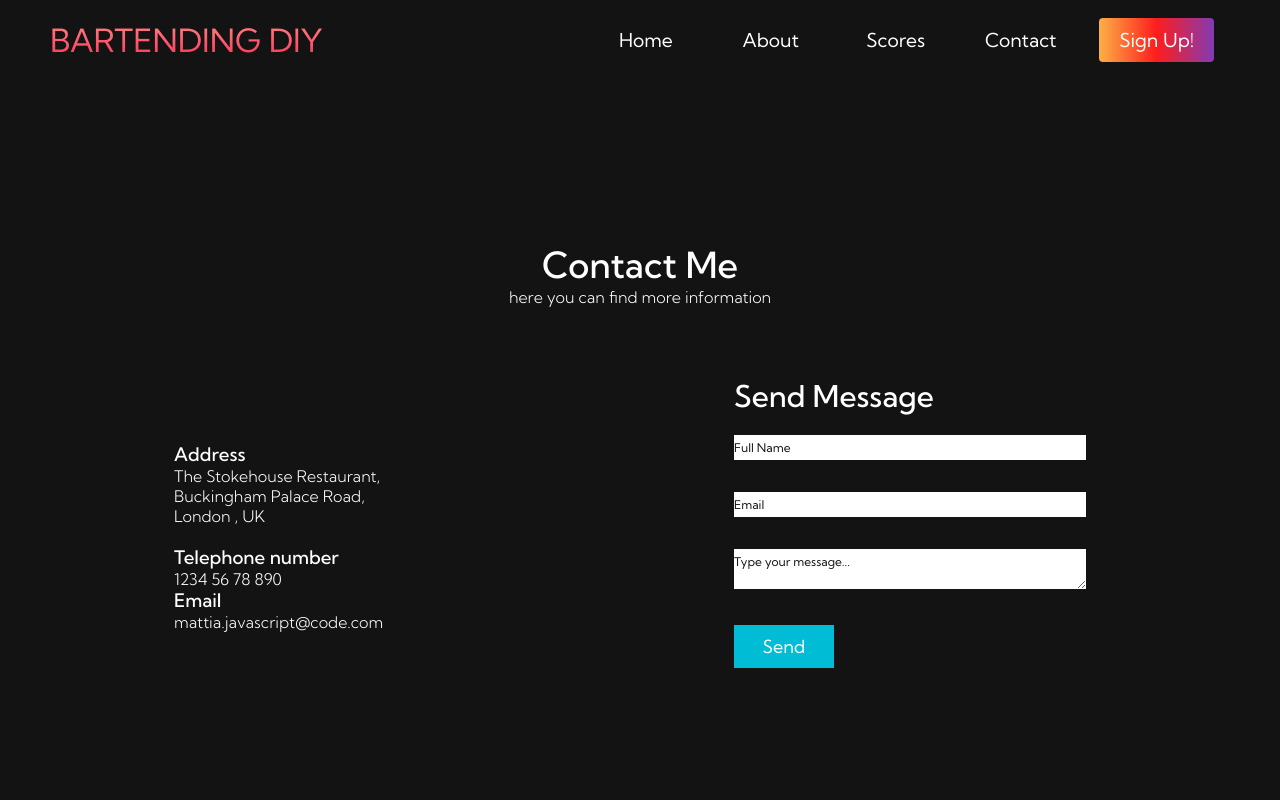
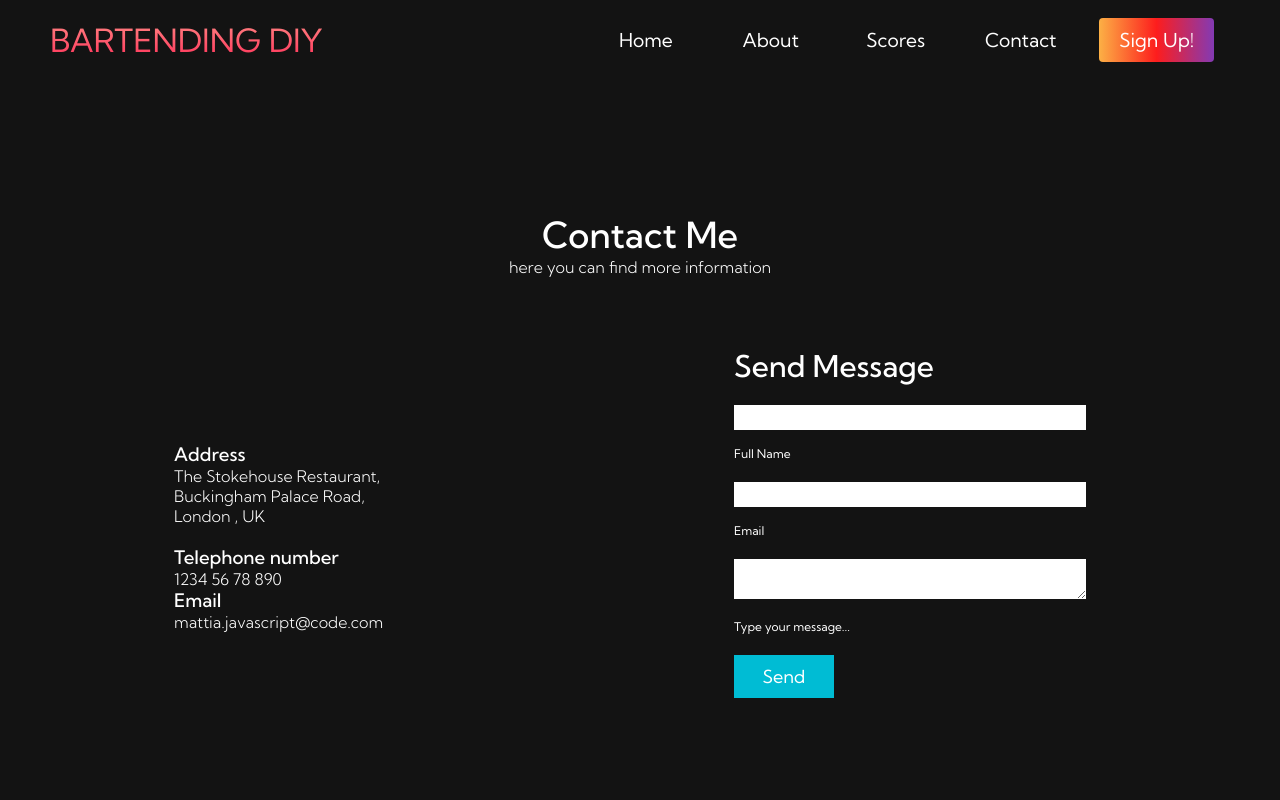
Before and after one commit to Mat1039588/mat1039588-JS-Project-2022, a plain HTML site: page contact.html in a window 1280 px wide. Shown: the top 800 px of the page. Drawn offline with Linux system fonts and the light colour scheme.

Commit message:
i have fixed some syntax errors. the footer page is not displayed properly

```diff
--- a/CSS/styles.css
+++ b/CSS/styles.css
@@ -575,14 +575,14 @@ background-size: 100%;
 }
 
 .contacts_input_box span {
-    position: absolute;
+    position: relative;
     left: 0;
     padding: 5px 0;
     font-size: 12px;
     margin: 10px 0;
     pointer-events: none;
     transition: 0.5s;
-    color: #131313;
+    color: #fff;
 }
 
 .contacts_input_box input[type = "submit"] {
@@ -607,7 +607,6 @@ background-size: 100%;
     .contacts_info {
         margin-bottom: 40px;
     }
-}
 
 
 
@@ -732,11 +731,9 @@ background-size: 100%;
         padding: 10px;
         width: 100%;
     }
-
+}
     .bottom_paragraph {
         margin: 0;
         padding: 10px;
         width: 100%;
     }
-
-}
```
